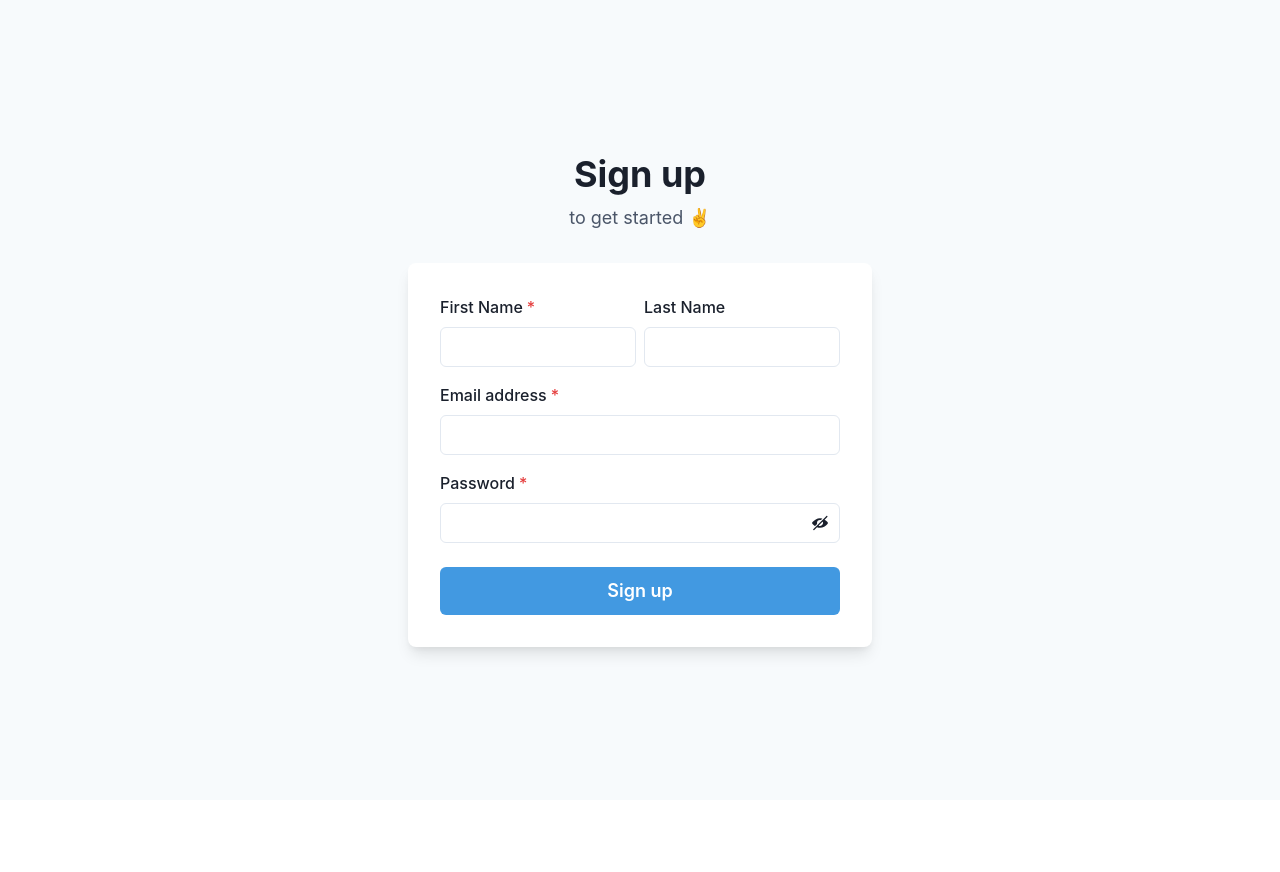
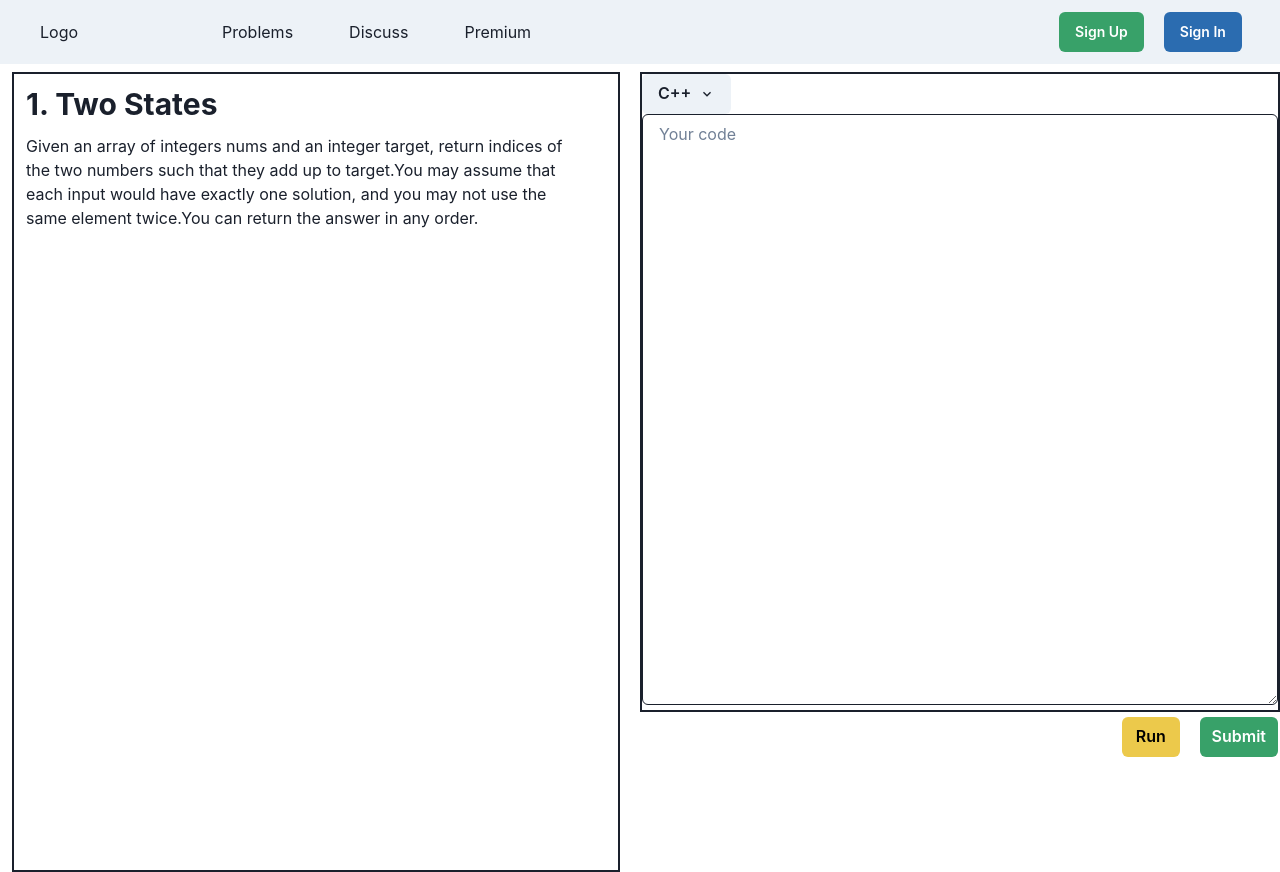
Before and after one commit to VanshilPatel/CodeAlgo, a React (Create React App) app: page / in a window 1280 px wide. Before the commit the page ends 800 px from the top, so only its background shows below. Built offline with nearby package versions, Linux system fonts and the light colour scheme.

Commit message:
Navbar Added

```diff
--- a/src/App.js
+++ b/src/App.js
@@ -2,6 +2,7 @@ import { BrowserRouter as Router, Routes, Route } from 'react-router-dom';
 import Submissions from "./components/Submissions";
 import Login from './components/Login';
 import SignUp from './components/SignUp';
+import Navbar from './components/Navbar';
 
 
 
@@ -23,7 +24,7 @@ const App = () => {
       <Router>
     <Routes>
 
-       <Route path="/" element={<SignUp />} />
+       <Route path="/" element={<Submissions />} />
 
        <Route path="/submissions/:id" element={<Submissions />} />
 
--- /dev/null
+++ b/src/components/Navbar.js
@@ -0,0 +1,92 @@
+import React,{ ReactNode } from 'react'
+import { NavLink } from 'react-router-dom';
+
+
+    import {
+      Box,
+      Flex,
+      Avatar,
+      HStack,
+      Link,
+
+      IconButton,
+      Button,
+      Menu,
+      MenuButton,
+      MenuList,
+      MenuItem,
+      MenuDivider,
+      useDisclosure,
+      useColorModeValue,
+      Stack,
+    } from '@chakra-ui/react';
+
+
+const Navbar = () => {
+
+
+    const Links = ['Problems', 'Discuss', 'Premium'];
+
+
+      return (
+        <>
+          <Box bg={useColorModeValue('gray.100', 'gray.900')} px={10}>
+            <Flex h={16} alignItems={'center'} justifyContent={'space-between'}>
+
+              <HStack spacing={'36'} alignItems={'center'}>
+                <Box>Logo</Box>
+                <HStack
+                  as={'nav'}
+                  spacing={'14'}
+                  display={{ base: 'none', md: 'flex' }}>
+                  {Links.map((link) => (
+                    <NavLink key={link}>{link}</NavLink>
+                  ))}
+                </HStack>
+                <HStack
+          flex={{ base: 1, md: 0 }}
+          justify={'flex-end'}
+          direction={'row'}
+          spacing={5}
+          ml={'96'}>
+          <Button
+            as={'a'}
+            display={{ base: 'none', md: 'inline-flex' }}
+            fontSize={'sm'}
+            fontWeight={600}
+            color={'white'}
+            bg={'green.500'}
+            href={'#'}
+            _hover={{
+              bg: 'green.300',
+            }}>
+            Sign Up
+          </Button>
+
+          <Button
+            as={'a'}
+            display={{ base: 'none', md: 'inline-flex' }}
+            fontSize={'sm'}
+            fontWeight={600}
+            color={'white'}
+            bg={'blue.600'}
+            href={'#'}
+            _hover={{
+              bg: 'blue.400',
+            }}>
+            Sign In
+          </Button>
+        </HStack>
+              </HStack>
+
+
+            </Flex>
+
+          </Box>
+
+        </>
+      );
+    }
+
+
+export default Navbar
--- a/src/components/Submissions.js
+++ b/src/components/Submissions.js
@@ -7,13 +7,16 @@ import { useState } from "react";
 
 import RightContainer from "./RightContainer";
 import LeftContainer from "./LeftContainer";
+import Navbar from "./Navbar";
 
 const Submissions = () => {
 
     const [language, setLanguage] = useState("C++");
 
   return (
-    <Flex height="100vh"  marginTop={20} padding={0}>
+    <>
+    <Navbar/>
+    <Flex height="100vh"  marginTop={2} padding={0}>
       <Box
         width="50%"
         height="100%"
@@ -48,6 +51,7 @@ const Submissions = () => {
         <RightContainer/>
       </Box>
     </Flex>
+    </>
   );
 };
 
```
